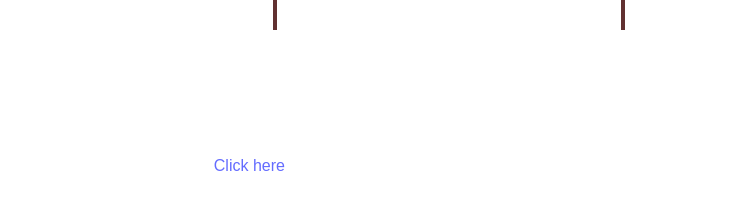
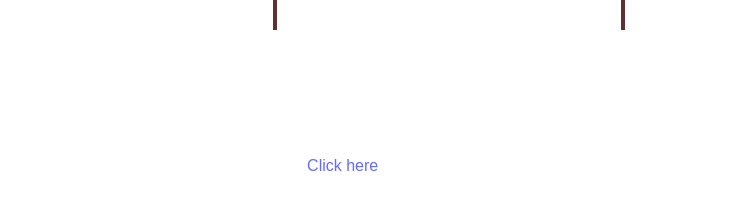
Before and after one commit to radhaya9av/the-mars, a React (Vite) app: page / in a window 1280 px wide. Shown: the part 444-654 px from the top of the page, without its empty margins (191-933 px from the left). Built offline with nearby package versions, Linux system fonts and the light colour scheme.

Commit message:
Info_Styling

```diff
--- a/src/components/Info.jsx
+++ b/src/components/Info.jsx
@@ -1,4 +1,5 @@
 import React from 'react';
+import "../styles/Info.scss"
 
 function Info() {
 
--- /dev/null
+++ b/src/styles/Info.scss
@@ -0,0 +1,5 @@
+
+
+.InfoStyles {
+    grid-column: 1 / 3;
+}
```
